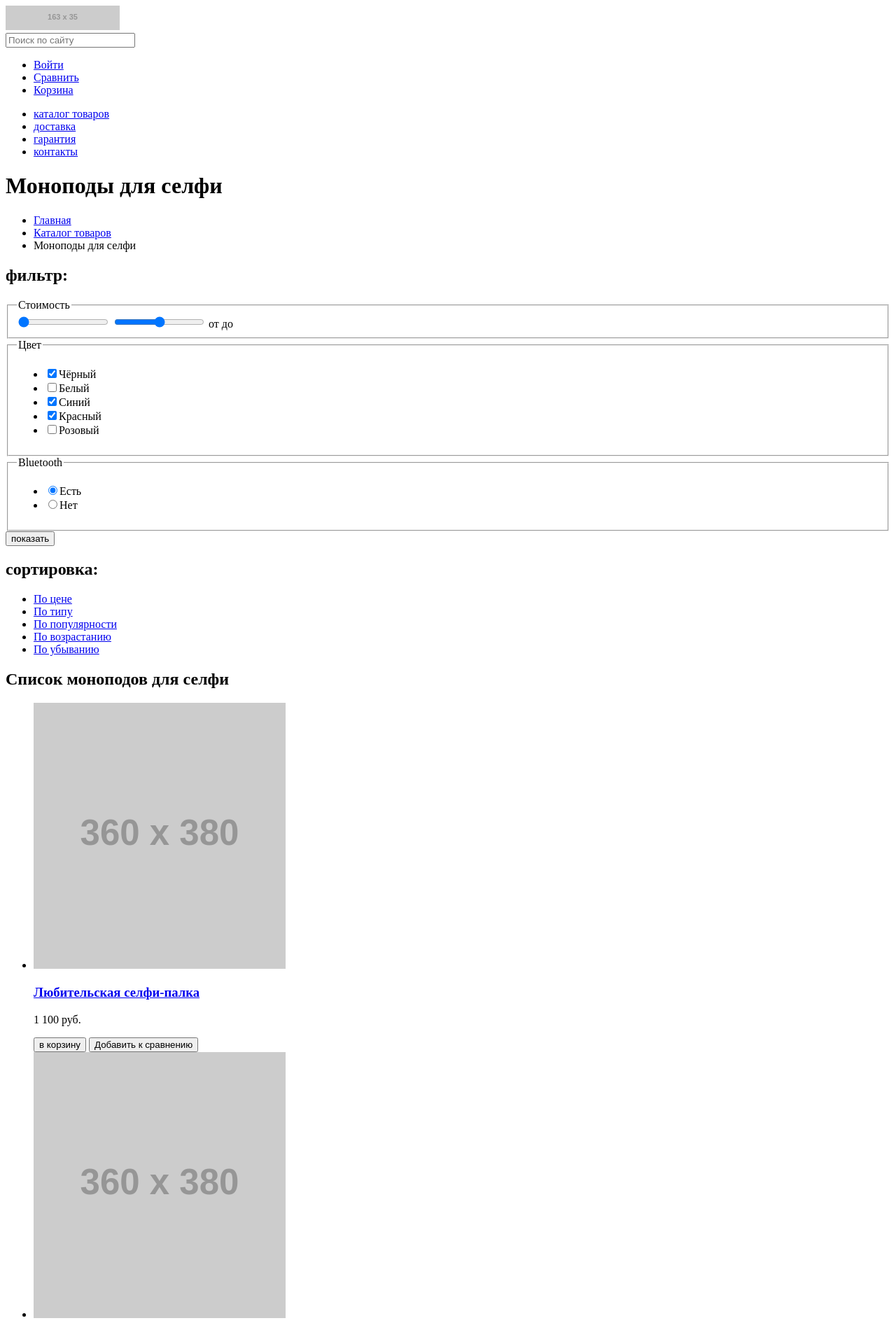
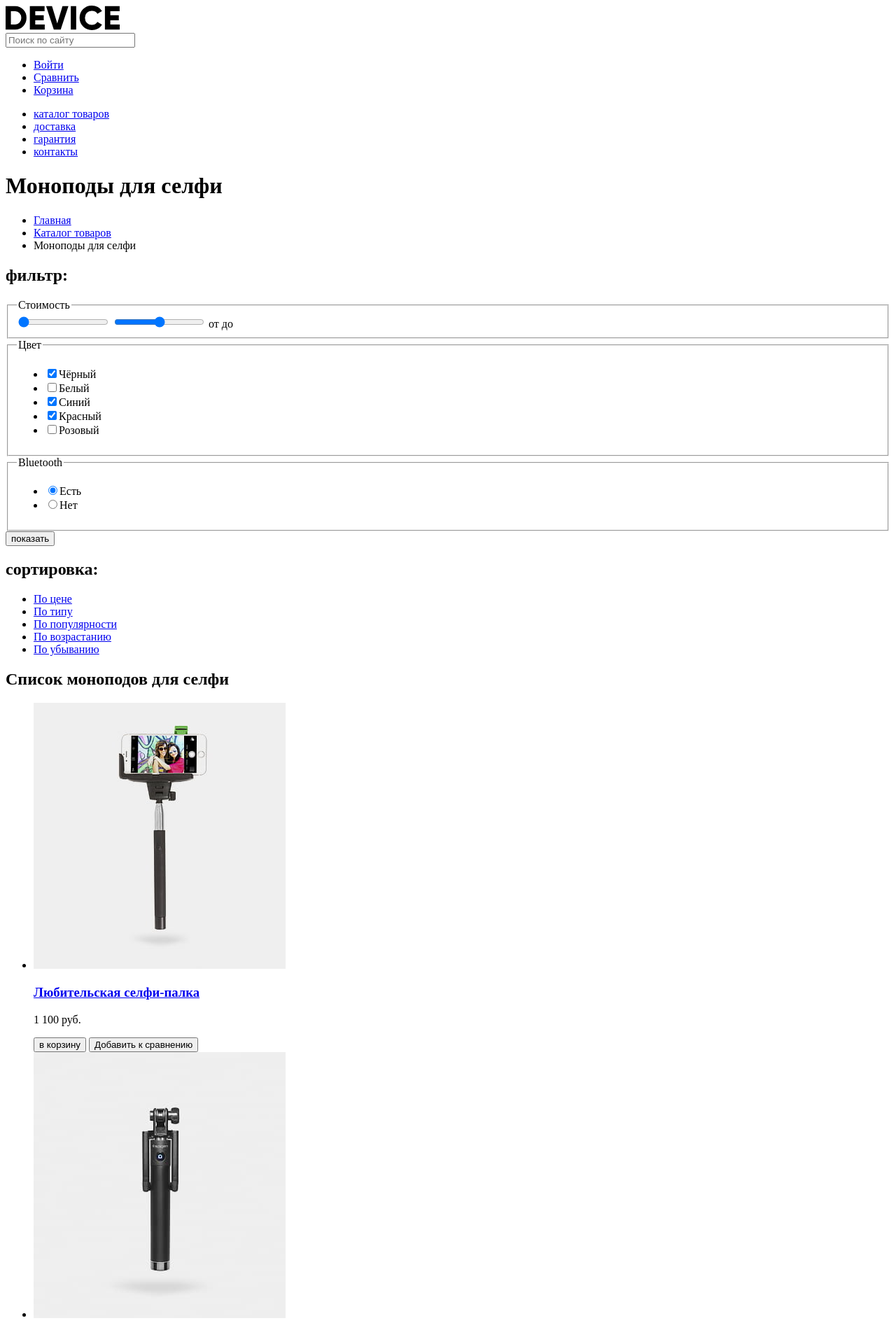
Before and after one commit to IrinaOvch/426323-device-30, a plain HTML site: page catalog.html in a window 1280 px wide. Shown: the top 1900 px of the page at 70% size. Drawn offline with Linux system fonts and the light colour scheme; placeholder pictures from the web are drawn by us.

Commit message:
add content images to catalog page

```diff
--- a/catalog.html
+++ b/catalog.html
@@ -9,7 +9,7 @@
 <body>
   <header>
     <a href="index.html">
-      <img src="https://via.placeholder.com/163x35" alt="Логотип магазина «Девайс»">
+      <img src="img/logo.svg" width="163" height="35" alt="Логотип магазина «Девайс»">
     </a>
     <form action="https://echo.htmlacademy.ru" method="GET">
       <input name="search" placeholder="Поиск по сайту" type="search">
@@ -93,28 +93,28 @@
       <h2>Список моноподов для селфи</h2>
       <ul>
         <li>
-          <img src="https://via.placeholder.com/360x380" alt="">
+          <img src="img/item_monopod.jpg" width="360" height="380" alt="селфи-палка">
           <h3><a href="#">Любительская селфи-палка</a></h3>
           <p>1 100 руб.</p>
           <button type="button">в корзину</button>
           <button type="button">Добавить к сравнению</button>
         </li>
         <li>
-          <img src="https://via.placeholder.com/360x380" alt="">
+          <img src="img/item_monopod-pro.jpg"  width="360" height="380" alt="профессиональная селфи-палка">
           <h3><a href="#">Профессиональная селфи-палка</a></h3>
           <p>1 500 руб.</p>
           <button type="button">в корзину</button>
           <button type="button">Добавить к сравнению</button>
         </li>
         <li>
-          <img src="https://via.placeholder.com/360x380" alt="">
+          <img src="img/item_monopod-waterproof.jpg"  width="360" height="380" alt="водонепронецаемая селфи-палка">
           <h3><a href="#">Непотопляемая селфи-палка</a></h3>
           <p>1 500 руб.</p>
           <button type="button">в корзину</button>
           <button type="button">Добавить к сравнению</button>
         </li>
         <li>
-          <img src="https://via.placeholder.com/360x380" alt="">
+          <img src="img/item_monopod-hand.jpg"  width="360" height="380" alt="селфи-палка в виде руки">
           <h3><a href="#">Селфи-палка «Следуй за мной»</a></h3>
           <p>1 900 руб.</p>
           <span>новинка</span>
@@ -135,7 +135,7 @@
 
   <footer>
     <a href="index.html">
-      <img src="https://via.placeholder.com/163x35" alt="Логотип магазина «Девайс»">
+      <img src="img/logo.svg" width="163" height="35" alt="Логотип магазина «Девайс»">
     </a>
     <p>г. Москва, ул. Строителей, 15</p>
     <ul>
@@ -157,7 +157,7 @@
     </ul>
 
     <a href="https://htmlacademy.ru/intensive/htmlcss" target="_blank">
-      <img src="https://via.placeholder.com/163x35" alt="Логотип HTML Академии">
+      <img src="img/logo_html-academy.svg" width="27" height="34" alt="Логотип HTML Академии">
     </a>
   </footer>
 </body>
```
